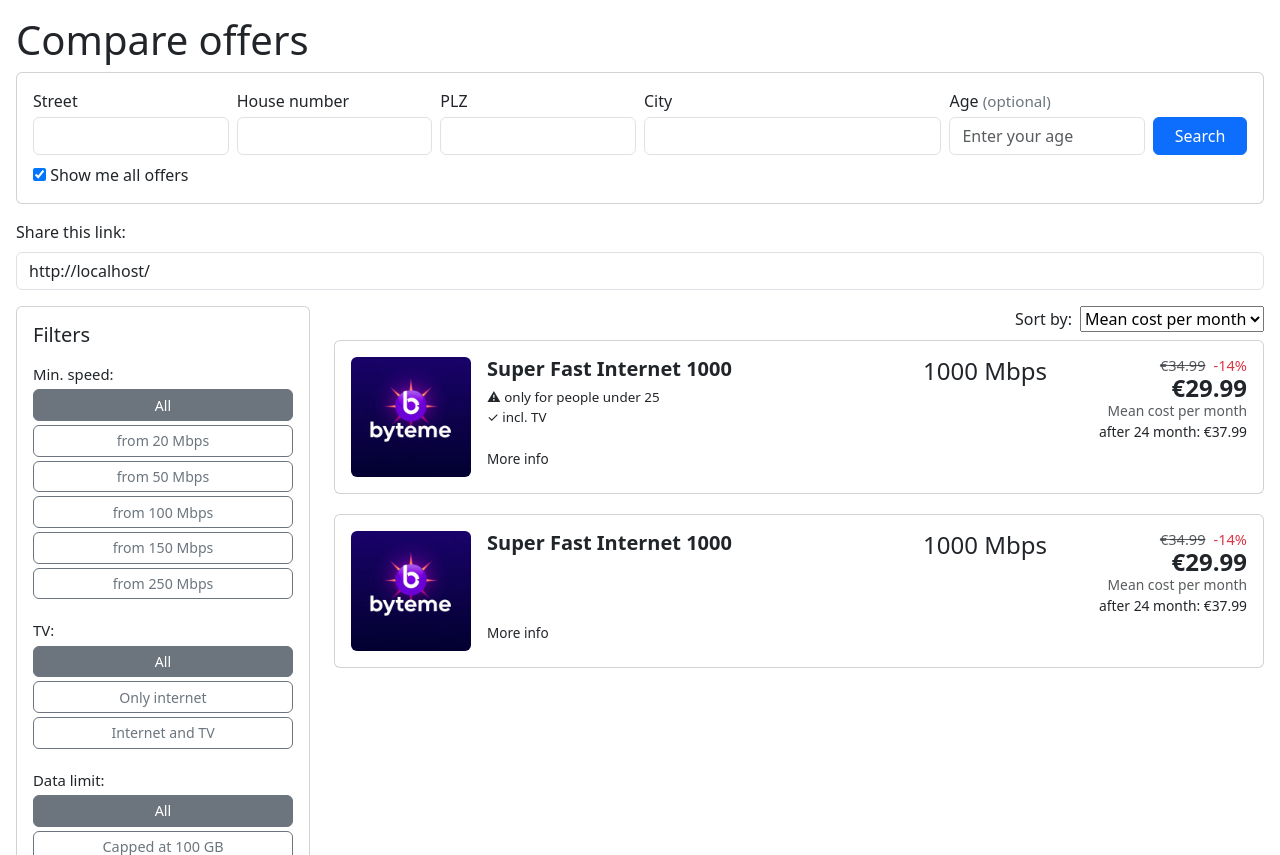
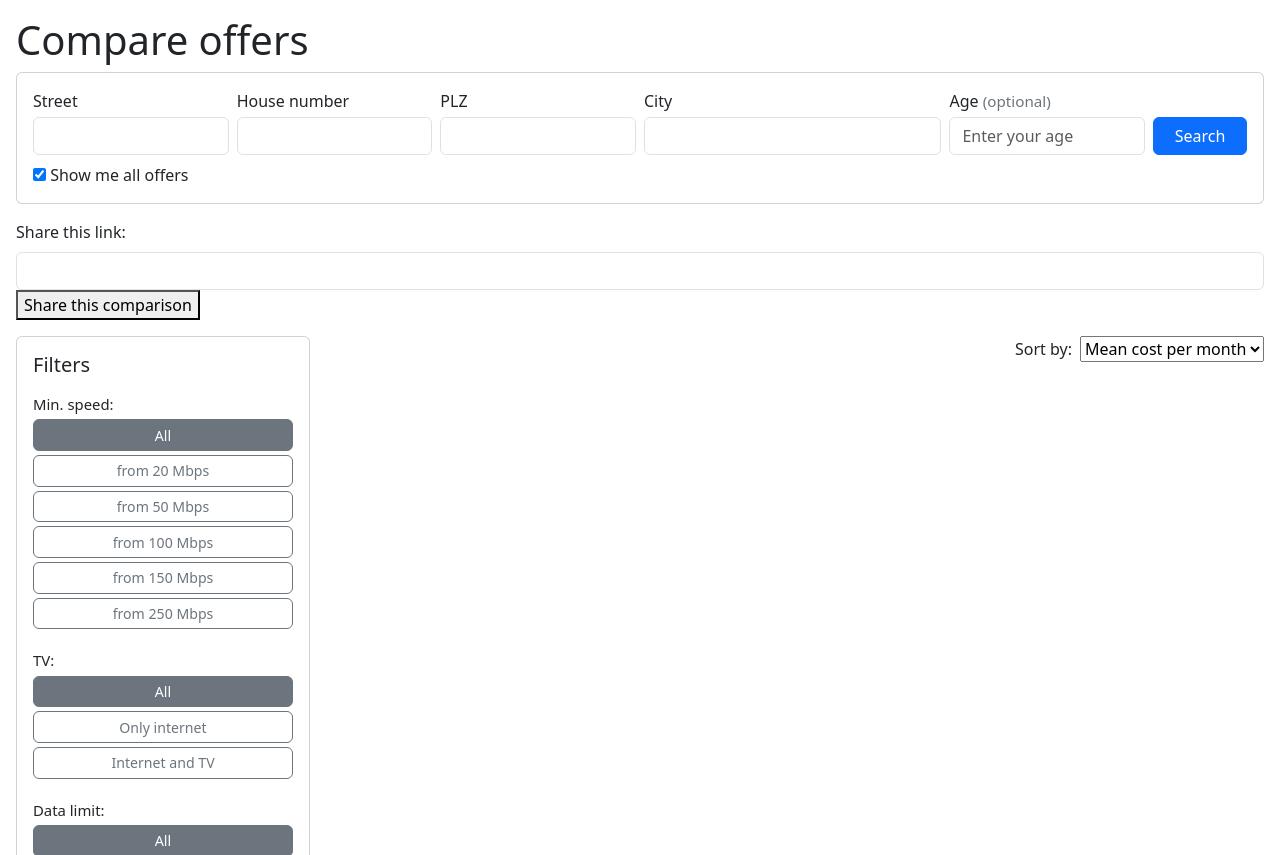
Before and after one commit to AdelinaBatereanu/GehtSo, a Flask app: page / in a window 1280 px wide. Shown: the top 855 px of the page. Run offline with Flask 3, Linux system fonts and the light colour scheme.

Commit message:
create share button

```diff
--- a/src/app.py
+++ b/src/app.py
@@ -1,12 +1,12 @@
-from flask import Flask, request, jsonify, render_template, Response, stream_with_context
+from flask import Flask, request, jsonify, render_template, Response, stream_with_context, url_for, abort, render_template
 import compare_offers
 from urllib.parse import urlencode
 import pandas as pd
 import numpy as np
 from utils import make_api_safe
 import json
-import sys
 import asyncio
+from uuid import uuid4
 
 app = Flask(__name__)
 
@@ -131,6 +131,29 @@
 def index():
     return render_template("index.html")
 
+snapshots = {}
+
+@app.route("/share", methods=["POST"])
+def create_share():
+    payload = request.get_json()
+    offers = payload.get('offers')
+    filters = payload.get('filters', {})
+    if not offers:
+        return jsonify({'error': 'No offers provided'}), 400
+    snapshot_id = str(uuid4())
+    snapshots[snapshot_id] = {"offers": offers, "filters": filters}
+    share_url = url_for('view_share', snapshot_id=snapshot_id, _external=True)
+    return jsonify({'share_url': share_url}), 201
+
+@app.route("/share/<snapshot_id>")
+def view_share(snapshot_id):
+    snapshot = snapshots.get(snapshot_id)
+    if not snapshot:
+        return abort(404, description="Page not found")
+    offers = snapshot.get("offers", [])
+    filters = snapshot.get("filters", {})
+    return render_template("index.html", offers=offers, filters=filters, snapshot_id=snapshot_id)
+
 if __name__ == "__main__":
     app.run(debug=True)
 
--- a/src/compare_offers.py
+++ b/src/compare_offers.py
@@ -161,7 +161,6 @@
 
 #TODO: check that all inputs are made safe for api
 #TODO: change None to N/A or np.nan
-#TODO: add timeout
 #TODO: add retry mechanisms where needed
 #TODO: delete unlimited columns
 #TODO: add error handling
--- a/src/static/js/main.js
+++ b/src/static/js/main.js
@@ -1,3 +1,6 @@
+// --- State and DOM references ---
+let allOffers = [];
+
 import {
     installCheckbox,
     ageInput,
@@ -12,39 +15,45 @@
     initFilters,
 } from './filters.js';
 import { createCard } from './cards.js';
+import { setFilterState } from './filters.js';
 
-// --- Sample offers for demo (used if no query params) ---
-const sampleOffer = {
-    provider: "ByteMe",
-    name: "Super Fast Internet 1000",
-    speed_mbps: 1000,
-    cost_first_years_eur: 29.99,
-    cost_eur: 34.99,
-    duration_months: 24,
-    tv: "TV Super",
-    limit_from_gb: null,
-    connection_type: "fiber",
-    installation_included: true,
-    max_age: 25,
-    after_two_years_eur: 37.99
-};
-const sampleOffer2 = {
-    provider: "ByteMe",
-    name: "Super Fast Internet 1000",
-    speed_mbps: 1000,
-    cost_first_years_eur: 29.99,
-    cost_eur: 34.99,
-    duration_months: 24,
-    tv: null,
-    limit_from_gb: null,
-    connection_type: "fiber",
-    installation_included: true,
-    max_age: null,
-    after_two_years_eur: 37.99
-};
+document.getElementById('share-btn').addEventListener('click', async () => {
+    // 1. Grab the offers data from your page.
+    //    For now, assume you have it in a global JS variable `window.offers`.
+    //    If not, we’ll extract it from the DOM in a moment.
+    const offers = allOffers;
 
-// --- State and DOM references ---
-let allOffers = [];
+    const filters = {
+        speed: selectedSpeed,
+        limit: selectedLimit,
+        duration: selectedMaxDuration,
+        tv: selectedTv,
+        connection_types: getSelectedConnectionTypes(),
+        providers: getSelectedProviders(),
+        installation: installCheckbox.checked,
+        age: ageInput.value.trim(),
+        showAllAges: showAllAgesCheckbox.checked,
+        sort: selectedSort,
+    };
+
+    try {
+        const resp = await fetch('/share', {
+          method: 'POST',
+          headers: { 'Content-Type': 'application/json' },
+          body: JSON.stringify({ offers, filters }) // <-- FIXED!
+        });
+        const data = await resp.json();
+
+        if (resp.ok) {
+          await navigator.clipboard.writeText(data.share_url);
+          alert('Share link copied to clipboard!:\n' + data.share_url);
+        } else {
+          alert('Error creating share link: ' + data.error);
+        }
+      } catch (err) {
+        alert('Network error: ' + err);
+      }
+  });
 
 const searchBtn = document.getElementById('search-btn');
 
@@ -89,7 +98,7 @@
     let buffer = '';
     let resultsDiv = document.getElementById('results');
     resultsDiv.innerHTML = '';
-    // allOffers = [];
+    allOffers = [];
 
     while (true) {
         const { value, done } = await reader.read();
@@ -153,9 +162,9 @@
     document.getElementById('share_url').value = window.location.href;
 }
 
-function updateSummary() {
-    const providers = new Set(allOffers.map(o => o.provider));
-    const summary = `Found ${allOffers.length} offer${allOffers.length !== 1 ? 's' : ''} from ${providers.size} provider${providers.size !== 1 ? 's' : ''}`;
+function updateSummary(data) {
+    const providers = new Set(data.map(o => o.provider));
+    const summary = `Found ${data.length} offer${data.length !== 1 ? 's' : ''} from ${providers.size} provider${providers.size !== 1 ? 's' : ''}`;
     document.getElementById('offers-summary').textContent = summary;
 }
 
@@ -175,10 +184,6 @@
 
 // --- On page load: initialize filters, restore state from URL, set up events ---
 document.addEventListener('DOMContentLoaded', () => {
-    // Show sample offers if no query params
-    if (!window.location.search) {
-        updateResults([sampleOffer, sampleOffer2]);
-    }
 
     // Prefill address fields from URL
     const street = getParam('street', '');
@@ -189,6 +194,21 @@
     document.getElementById('house_number').value = houseNumber;
     document.getElementById('plz').value = plz;
     document.getElementById('city').value = city;
+
+    if (window.snapshotOffers && Array.isArray(window.snapshotOffers)) {
+        allOffers = window.snapshotOffers;
+
+        if (window.snapshotFilters) {
+            setFilterState(window.snapshotFilters);
+        }
+
+        applyFiltersAndUpdateResults();
+        updateSummary && updateSummary();
+        // Optionally hide the loading spinner if present
+        const spinner = document.getElementById('loading-spinner');
+        if (spinner) spinner.style.display = 'none';
+        return; // Don't auto-trigger search if snapshot is loaded
+    }
 
     // If all address fields are present, trigger search
     if (street && houseNumber && plz && city) {
@@ -258,6 +278,7 @@
         filtered = filtered.slice().sort((a, b) => b.speed_mbps - a.speed_mbps);
     }
 
+    updateSummary(filtered);
     updateResults(filtered);
     updateShareUrlAndHistory();
 }
--- a/src/templates/index.html
+++ b/src/templates/index.html
@@ -65,6 +65,7 @@
             <div class="mb-3">
                 <label for="share_url" class="form-label">Share this link:</label>
                 <input type="text" id="share_url" class="form-control" readonly>
+                <button id="share-btn">Share this comparison</button>
               </div>
             <!-- Sidebar filters -->
             <div class="sidebar-col col-md-3 mb-2">
@@ -180,6 +181,18 @@
             </div>
         </div>
     </div>
+    <script>
+        {% if offers is defined %}
+          window.snapshotOffers = {{ offers|tojson|safe }};
+        {% else %}
+          window.snapshotOffers = null;
+        {% endif %}
+        {% if filters is defined %}
+          window.snapshotFilters = {{ filters|tojson|safe }};
+        {% else %}
+          window.snapshotFilters = null;
+        {% endif %}
+    </script>
     <script type="module" src="{{ url_for('static', filename='js/main.js') }}"></script>
 </body>
 </html>
```
Also changed, not shown: src/static/js/filters.js (+60 -0 lines).
